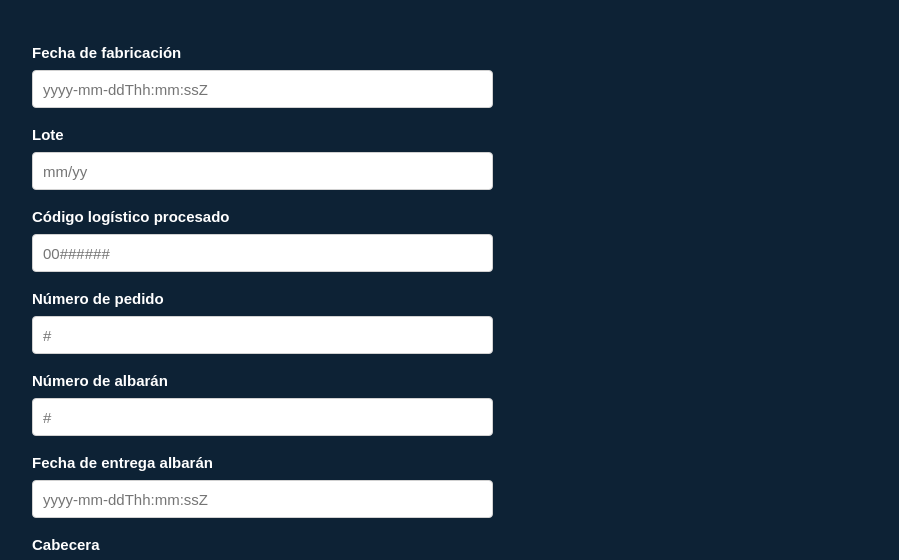
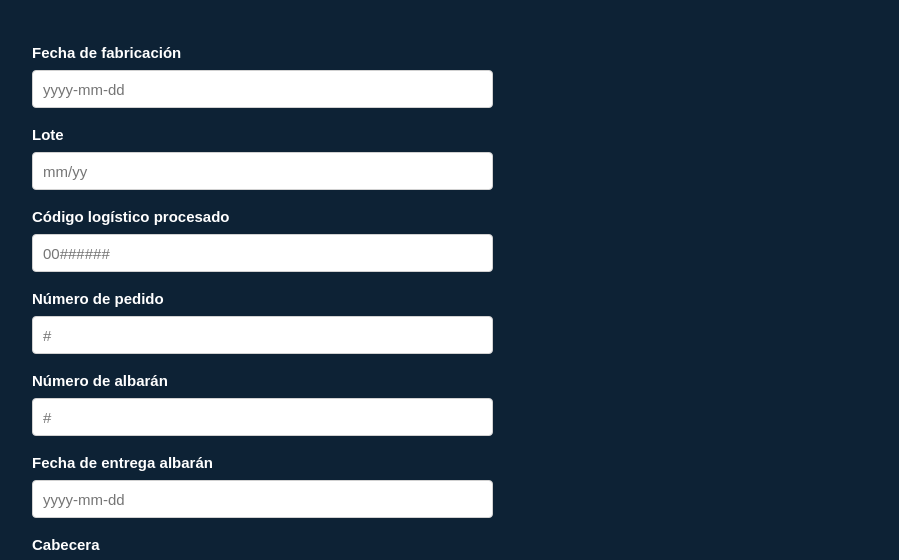
Before and after one commit to harvgonzalez/seriadix-generator, a React (Create React App) app: page / in a window 1280 px wide. Shown: the part 239-799 px from the top of the page, without its empty margins (128-1027 px from the left). Built offline with nearby package versions, Linux system fonts and the light colour scheme.

Commit message:
logisticCodeUse.id null, placeholder yyyy-mm-dd & id.null

```diff
--- a/src/components/Formulario.js
+++ b/src/components/Formulario.js
@@ -78,7 +78,7 @@ const Formulario = ({crearSerie}) => {
                         type="text"
                         name="manufactureDate"
                         className="u-full-width"
-                        placeholder="yyyy-mm-ddThh:mm:ssZ"
+                        placeholder="yyyy-mm-dd"
                         onChange={actualizarState}
                     />
                     <label>Lote</label>
@@ -119,7 +119,7 @@ const Formulario = ({crearSerie}) => {
                         type="text"
                         name="deliveryDate"
                         className="u-full-width"
-                        placeholder="yyyy-mm-ddThh:mm:ssZ"
+                        placeholder="yyyy-mm-dd"
                         onChange={actualizarState}
                     />
 
```
